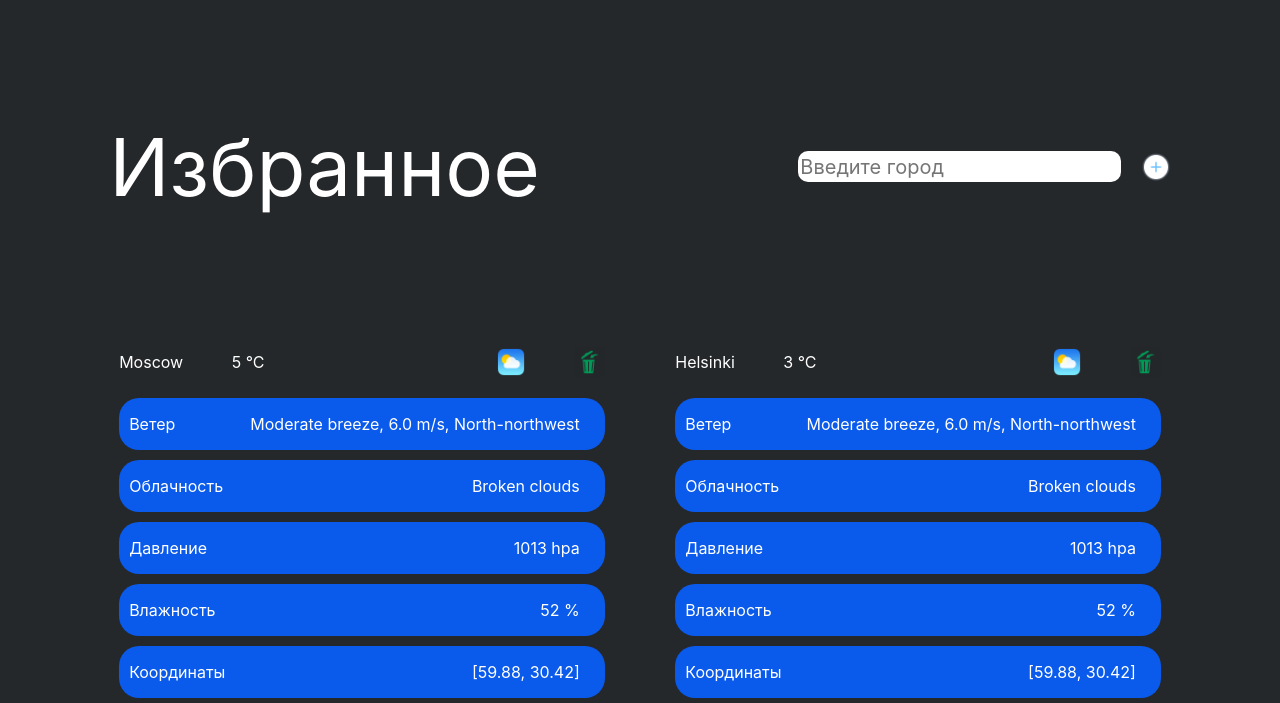
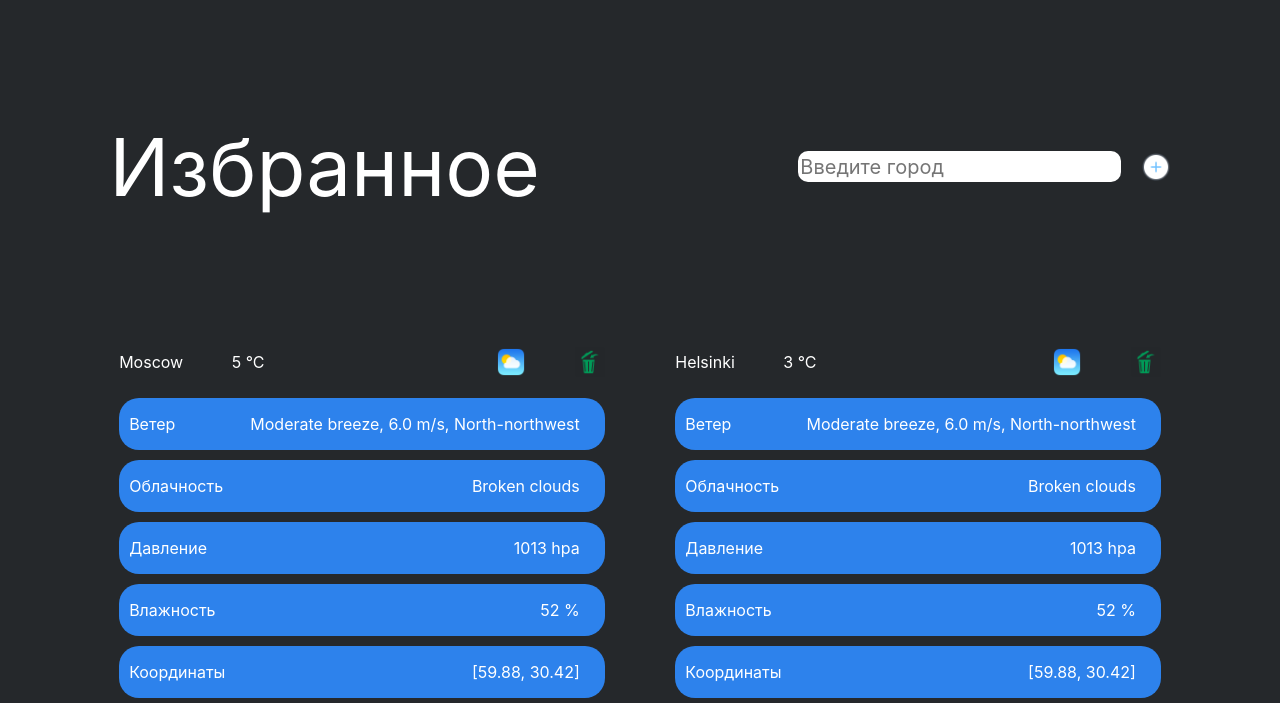
Before and after one commit to kymacat/ITMOWeb, a plain HTML site: page index.html in a window 1280 px wide. Shown: the part 650-1353 px from the top of the page. Drawn offline with Linux system fonts and the light colour scheme.

Commit message:
max width 320

```diff
--- a/style.css
+++ b/style.css
@@ -122,8 +122,7 @@
     display: flex;
     justify-content: space-between;
     align-items: center;
-    /* background-color: rgb(45, 130, 236); */
-    background-color: rgb(10, 90, 236);
+    background-color: rgb(45, 130, 236);
     border-radius: 20px;
     margin: 10px;
 }
@@ -135,7 +134,7 @@
 }
 
 
-@media (max-width: 900px) and (orientation: landscape) {
+@media (max-width: 320px) {
 
     .parameters {
         width: 80%;
```
